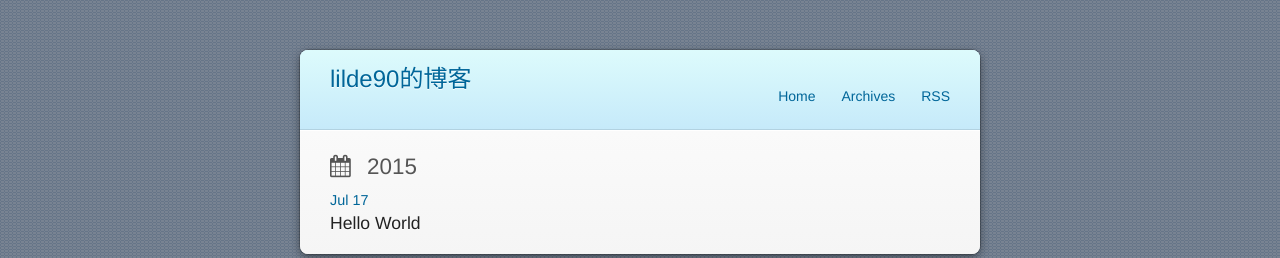
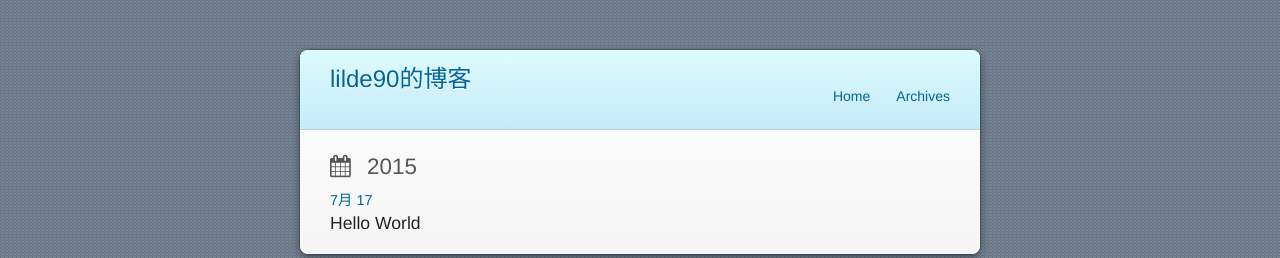
Before and after one commit to lilde90/lilde90.github.io, a plain HTML site: page archives/index.html in a window 1280 px wide. Shown: the top 258 px of the page. Drawn offline with nearby package versions, Linux system fonts and the light colour scheme; a web font is replaced by a local one.

Commit message:
Site updated: 2015-07-17 20:08:02

```diff
--- a/archives/index.html
+++ b/archives/index.html
@@ -19,8 +19,6 @@
 <meta name="twitter:card" content="summary">
 <meta name="twitter:title" content="lilde90的博客">
 <meta name="twitter:description">
-
-    <link rel="alternate" href="/atom.xml" title="lilde90的博客" type="application/atom+xml">
 
 
     <link rel="icon" type="image/x-icon" href="/favicon.ico">
@@ -44,8 +42,6 @@
 
         <li><a href="/archives">Archives</a></li>
 
-
-        <li><a href="/atom.xml">RSS</a></li>
 
     </ul>
     <div class="clearfix"></div>
@@ -75,7 +71,7 @@
   <header>
     <a href="/2015/07/17/hello-world/">
   <time datetime="2015-07-17T09:16:50.000Z">
-    Jul 17
+    7月 17
   </time>
 </a>
 
```
Also changed, not shown: 2015/07/17/hello-world/index.html (+0 -4 lines), archives/2015/07/index.html (+1 -5 lines), archives/2015/index.html (+1 -5 lines), index.html (+0 -4 lines).
